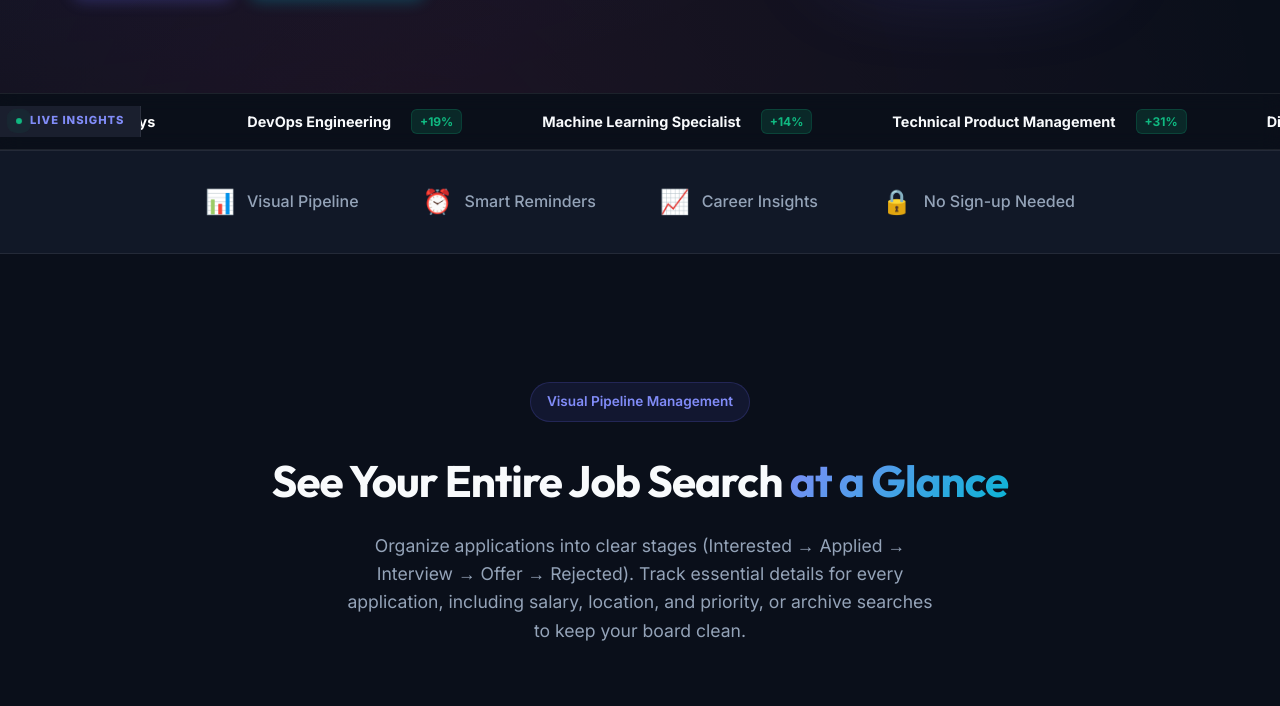
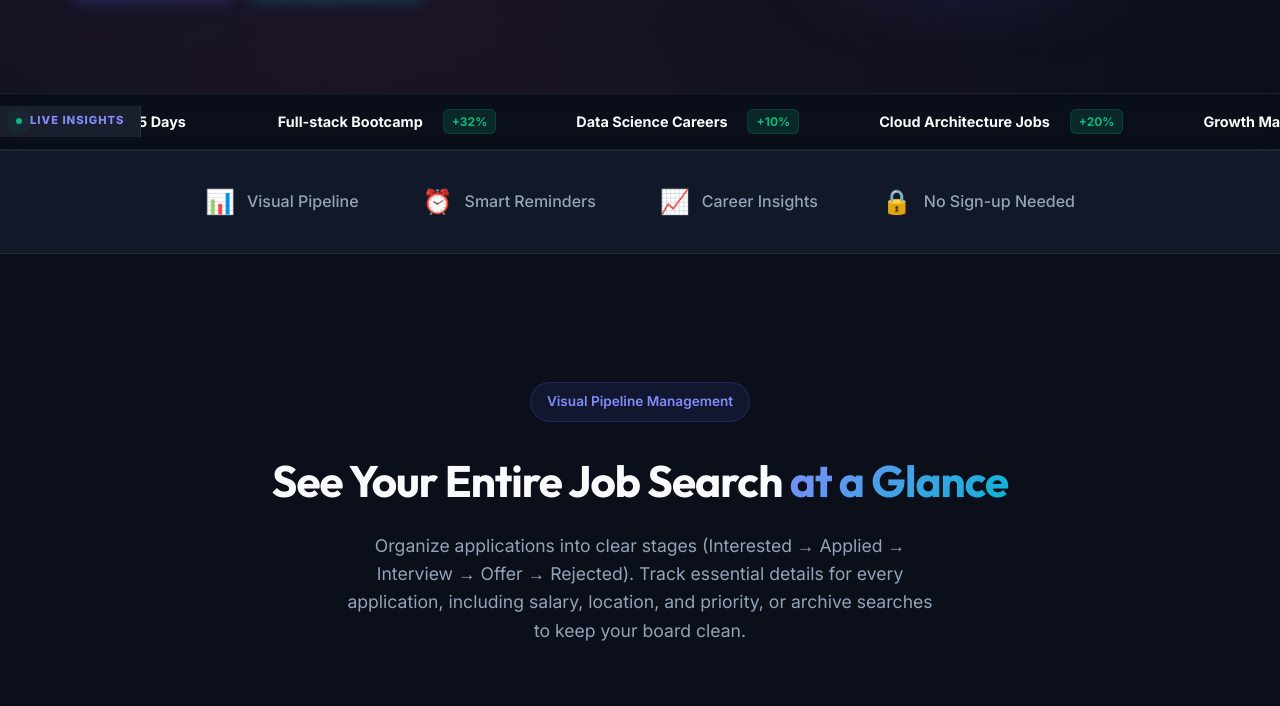
Before and after one commit to bsakash20/selectd.web, a plain HTML site: page index.html in a window 1280 px wide. Shown: the part 827-1533 px from the top of the page. Drawn offline with Linux system fonts and the light colour scheme; animation ran at ten frames a second.

Commit message:
chore: dynamic keyword update 2026-11-15

```diff
--- a/index.html
+++ b/index.html
@@ -10,7 +10,7 @@
     <meta name="description"
         content="Selectd is the ultimate all-in-one productivity suite and career tracker designed for high performers. Say goodbye to fragmented tools.">
     <meta name="keywords"
-        content="job tracker, job search command center, job search, job hunting, dream job tracker, selectd, selected, job application tracker, job search app, career management, job organizer, application tracker, job hunt app, employment tracker, job pipeline, interview tracker, job search organizer, career tracker, job application manager, job hunting app, job seeker app, resume tracker<!-- DYNAMIC_KEYWORDS_START -->, Technical Product Management, iOS Development Trends, Digital Marketing Strategy, Software Engineering Trends, Higher Ed Trends, Executive Education, Professional Certifications, Career Mapping<!-- DYNAMIC_KEYWORDS_END -->">
+        content="job tracker, job search command center, job search, job hunting, dream job tracker, selectd, selected, job application tracker, job search app, career management, job organizer, application tracker, job hunt app, employment tracker, job pipeline, interview tracker, job search organizer, career tracker, job application manager, job hunting app, job seeker app, resume tracker<!-- DYNAMIC_KEYWORDS_START -->, Software Engineering Trends, Technical Product Management, SaaS Sales, Full-stack Bootcamp, Online Graduate Programs, MBA Admissions 2026, Skill Upgrading 2026, Career Mapping<!-- DYNAMIC_KEYWORDS_END -->">
     <meta name="author" content="selectd">
     <meta name="robots" content="index, follow, max-image-preview:large, max-snippet:-1, max-video-preview:-1">
     <link rel="canonical" href="https://selectd.co.in/">
@@ -98,7 +98,7 @@
             "https://play.google.com/store/apps/details?id=com.selectd.app"
         ],
         "screenshot": "https://selectd.co.in/assets/img/og-image.png",
-        "keywords": "job tracker, job search command center, job search, job hunting, dream job tracker, job application tracker, career management, interview tracker<!-- DYNAMIC_JSON_KEYWORDS_START -->, Technical Product Management, iOS Development Trends, Digital Marketing Strategy, Software Engineering Trends, Higher Ed Trends, Executive Education, Professional Certifications, Career Mapping<!-- DYNAMIC_JSON_KEYWORDS_END -->"
+        "keywords": "job tracker, job search command center, job search, job hunting, dream job tracker, job application tracker, career management, interview tracker<!-- DYNAMIC_JSON_KEYWORDS_START -->, Software Engineering Trends, Technical Product Management, SaaS Sales, Full-stack Bootcamp, Online Graduate Programs, MBA Admissions 2026, Skill Upgrading 2026, Career Mapping<!-- DYNAMIC_JSON_KEYWORDS_END -->"
     }
     </script>
 
@@ -312,27 +312,27 @@
             <div class="ticker-content">
                 <div class="ticker-track">
                     <!-- DYNAMIC_TICKER_START -->
-                    <span class="ticker-item metric"><strong>Seekers Online: 2,930</strong></span>
-                    <span class="ticker-item metric"><strong>Avg. Hiring Cycle: 18 Days</strong></span>
-                    <span class="ticker-item"><strong>DevOps Engineering</strong> <span class="trend-badge">+19%</span></span>
-                    <span class="ticker-item"><strong>Machine Learning Specialist</strong> <span class="trend-badge">+14%</span></span>
-                    <span class="ticker-item"><strong>Technical Product Management</strong> <span class="trend-badge">+31%</span></span>
-                    <span class="ticker-item"><strong>Digital Marketing Strategy</strong> <span class="trend-badge">+27%</span></span>
+                    <span class="ticker-item metric"><strong>Seekers Online: 2,954</strong></span>
+                    <span class="ticker-item metric"><strong>Avg. Hiring Cycle: 15 Days</strong></span>
+                    <span class="ticker-item"><strong>Full-stack Bootcamp</strong> <span class="trend-badge">+32%</span></span>
+                    <span class="ticker-item"><strong>Data Science Careers</strong> <span class="trend-badge">+10%</span></span>
+                    <span class="ticker-item"><strong>Cloud Architecture Jobs</strong> <span class="trend-badge">+20%</span></span>
+                    <span class="ticker-item"><strong>Growth Marketing</strong> <span class="trend-badge">+34%</span></span>
+                    <span class="ticker-item"><strong>Skill Upgrading 2026</strong> <span class="trend-up">▲</span></span>
                     <span class="ticker-item"><strong>Lifelong Learning</strong> <span class="trend-up">▲</span></span>
                     <span class="ticker-item"><strong>Higher Ed Trends</strong> <span class="trend-up">▲</span></span>
-                    <span class="ticker-item"><strong>Professional Certifications</strong> <span class="trend-up">▲</span></span>
                     <!-- DYNAMIC_TICKER_END -->
                     <!-- Duplicate for seamless scroll -->
                     <!-- DYNAMIC_TICKER_DUPLICATE_START -->
-                    <span class="ticker-item metric"><strong>Seekers Online: 2,930</strong></span>
-                    <span class="ticker-item metric"><strong>Avg. Hiring Cycle: 18 Days</strong></span>
-                    <span class="ticker-item"><strong>DevOps Engineering</strong> <span class="trend-badge">+19%</span></span>
-                    <span class="ticker-item"><strong>Machine Learning Specialist</strong> <span class="trend-badge">+14%</span></span>
-                    <span class="ticker-item"><strong>Technical Product Management</strong> <span class="trend-badge">+31%</span></span>
-                    <span class="ticker-item"><strong>Digital Marketing Strategy</strong> <span class="trend-badge">+27%</span></span>
+                    <span class="ticker-item metric"><strong>Seekers Online: 2,954</strong></span>
+                    <span class="ticker-item metric"><strong>Avg. Hiring Cycle: 15 Days</strong></span>
+                    <span class="ticker-item"><strong>Full-stack Bootcamp</strong> <span class="trend-badge">+32%</span></span>
+                    <span class="ticker-item"><strong>Data Science Careers</strong> <span class="trend-badge">+10%</span></span>
+                    <span class="ticker-item"><strong>Cloud Architecture Jobs</strong> <span class="trend-badge">+20%</span></span>
+                    <span class="ticker-item"><strong>Growth Marketing</strong> <span class="trend-badge">+34%</span></span>
+                    <span class="ticker-item"><strong>Skill Upgrading 2026</strong> <span class="trend-up">▲</span></span>
                     <span class="ticker-item"><strong>Lifelong Learning</strong> <span class="trend-up">▲</span></span>
                     <span class="ticker-item"><strong>Higher Ed Trends</strong> <span class="trend-up">▲</span></span>
-                    <span class="ticker-item"><strong>Professional Certifications</strong> <span class="trend-up">▲</span></span>
                     <!-- DYNAMIC_TICKER_DUPLICATE_END -->
                 </div>
             </div>
@@ -992,16 +992,16 @@
             </div>
             <div class="momentum-item">
                 <span class="momentum-label">Remote Opportunities</span>
-                <span class="momentum-value">🏢 Stabilizing</span>
+                <span class="momentum-value">🌍 Expanding</span>
             </div>
             <div class="momentum-item">
                 <span class="momentum-label">AI Role Premium</span>
-                <span class="momentum-value">↗️ +15.1%</span>
+                <span class="momentum-value">↗️ +11.5%</span>
             </div>
         <!-- MOMENTUM_STATS_END -->
                 </div>
-                <p><strong>Trending:</strong> <!-- TRENDING_TERMS_START -->Technical Product Management, iOS Development Trends, Digital Marketing Strategy, Software Engineering Trends, Higher Ed Trends, Executive Education, Professional Certifications, Career Mapping<!-- TRENDING_TERMS_END --></p>
-                <p class="footer-update">Data Last Refreshed: <!-- DYNAMIC_DATE_START -->November 14, 2026<!-- DYNAMIC_DATE_END --></p>
+                <p><strong>Trending:</strong> <!-- TRENDING_TERMS_START -->Software Engineering Trends, Technical Product Management, SaaS Sales, Full-stack Bootcamp, Online Graduate Programs, MBA Admissions 2026, Skill Upgrading 2026, Career Mapping<!-- TRENDING_TERMS_END --></p>
+                <p class="footer-update">Data Last Refreshed: <!-- DYNAMIC_DATE_START -->November 15, 2026<!-- DYNAMIC_DATE_END --></p>
             </div>
         </div>
         <div class="footer-bottom">
```
